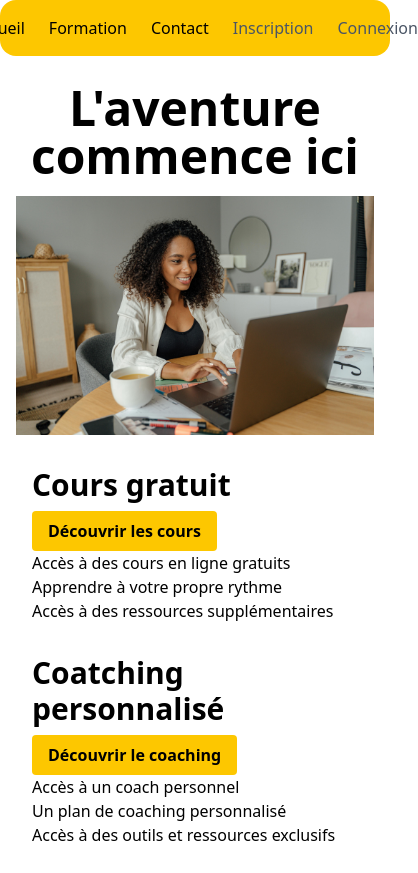
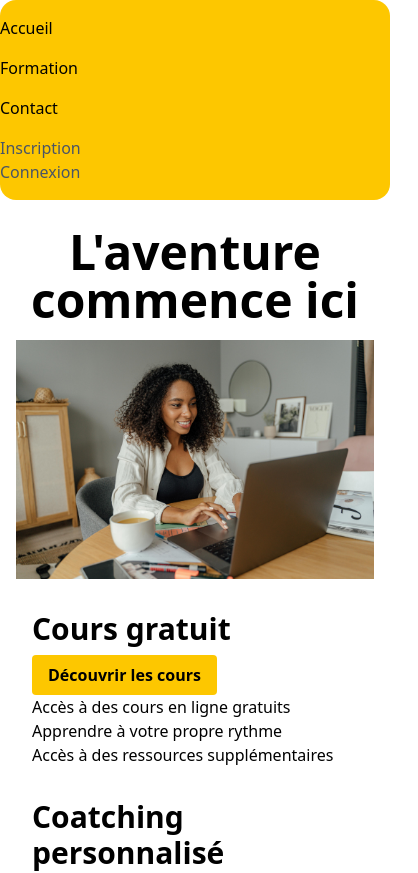
Before and after one commit to MaximilienR/max-formation, a React (Vite) app: page / in a window 390 px wide. Shown: the top 873 px of the page, 418 px wide, since content can reach past the window. Built offline with nearby package versions, Linux system fonts and the light colour scheme.

Commit message:
add error page

```diff
--- a/src/App.jsx
+++ b/src/App.jsx
@@ -9,6 +9,7 @@ import Home from './components/Home/Home';
 import Login from './components/Login/Login';
 import Contact from './components/Contact/Contact';
 import Register from './components/Register/Register';
+import Error from './components/404/Error';
   function App() {
     const [user, setUser] = useState(false);
 
@@ -25,7 +26,8 @@ import Register from './components/Register/Register';
      <Route path="/Login" element={<Login/>}/>
      <Route path='/Contact' element={<Contact/>}/>
      <Route path='/register' element={<Register/>}/>
-    </Routes>
+     <Route path="*" element={<Error/>}/>
+     </Routes>
     <Footer/>
     </BrowserRouter>
 
--- /dev/null
+++ b/src/components/404/Error.jsx
@@ -0,0 +1,18 @@
+import React from 'react'
+
+function Error() {
+  return (
+    <div className="container flex items-center justify-center p-4 mx-auto bg-red-200 rounded-2xl shadow-lg h-screen">
+      <div className="w-full p-4 md:w-1/2 xl:w-1/3 text-center">
+        <h1 className="text-9xl font-bold text-black mb-4">ERROR 404</h1>
+        <p className="text-lg text-white">La page que vous cherchez n'existe pas.</p>
+        <p className="text-sm text-white">Veuillez vérifier l'URL ou revenir à la page d'accueil.</p>
+        <button className="bg-yellow-400 hover:bg-yellow-500 text-white font-bold py-2 px-4 rounded mt-4">
+          Revenir à la page d'accueil
+        </button>
+      </div>
+    </div>
+  )
+}
+
+export default Error
--- a/src/components/Navbar/Nav.jsx
+++ b/src/components/Navbar/Nav.jsx
@@ -1,25 +1,26 @@
 import { BrowserRouter, Routes, Route, Link } from 'react-router-dom';
+
 const Header = ({ login, toggleUserMethod }) => {
   return (
     <nav className="py-4 mb-3 text-white bg-yellow-400 rounded-2xl">
-      <ul className="flex justify-center">
-        <li className="mr-6">
+      <ul className="flex flex-col md:flex-row justify-center">
+        <li className="mb-4 md:mr-6">
           <Link to="/" className="text-white hover:text-gray-300">
             Accueil
           </Link>
         </li>
-        <li className="mr-6">
+        <li className="mb-4 md:mr-6">
           <Link to="/cours" className="text-white hover:text-gray-300">
             Formation
           </Link>
         </li>
-        <li className="mr-6">
+        <li className="mb-4 md:mr-6">
           <Link to="/contact" className="text-white hover:text-gray-300">
             Contact
           </Link>
         </li>
         {login === false ? (
-          <nav className="flex space-x-6">
+          <nav className="flex flex-col md:flex-row space-x-6">
             <Link to="/register" className="text-gray-600 hover:text-black">
               Inscription
             </Link>
--- a/src/components/footer.jsx
+++ /dev/null
@@ -1,9 +0,0 @@
-import React from 'react'
-
-function footer() {
-  return (
-    <div>footer</div>
-  )
-}
-
-export default footer
```
